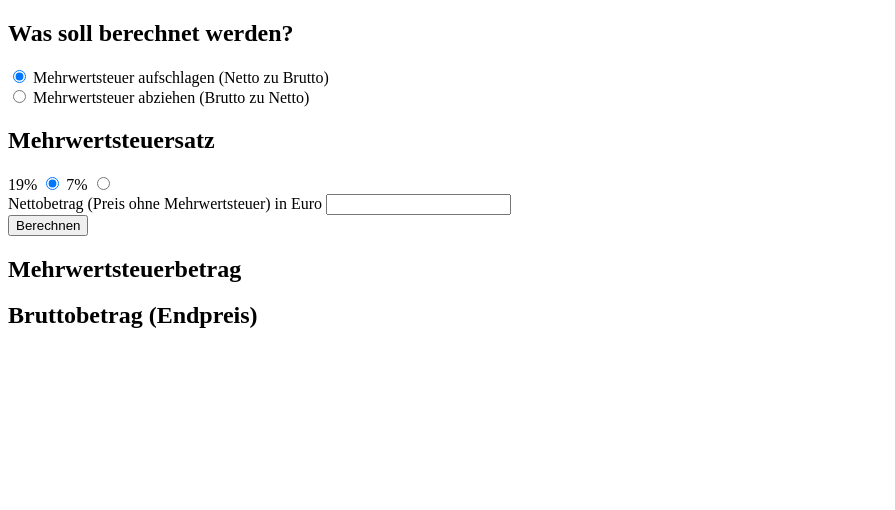
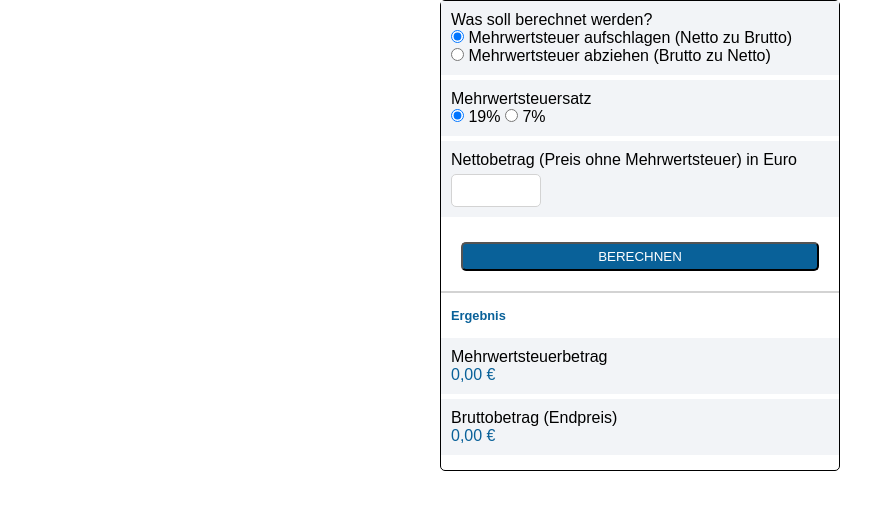
Before and after one commit to CodingFrank73/MwSt-Rechner, a plain HTML site: page index.html in a window 1280 px wide. Shown: the whole page, without its empty margins (0-895 px from the left). Drawn offline with nearby package versions, Linux system fonts and the light colour scheme; files that its build step writes are made by us from their sources.

Commit message:
first css draft

```diff
--- a/assets/sass/main.scss
+++ b/assets/sass/main.scss
@@ -0,0 +1,83 @@
+*{
+    padding: 0;
+    margin: 0;
+    box-sizing: border-box;
+}
+
+input::-webkit-outer-spin-button,
+input::-webkit-inner-spin-button {
+    -webkit-appearance: none;
+    margin: 0;
+}
+
+body{
+    font-family: sans-serif;
+    height: 100vh;
+}
+
+
+h2{
+    font-size: 1rem;
+    font-weight: 500;
+}
+
+h3{
+    font-size: .8rem;
+    padding: 15px 10px;
+}
+
+form{
+    width: 50vh;
+    margin: 0 auto;
+    border: 1px solid;
+    border-radius: 5px;
+    display: flex;
+    flex-direction: column;
+
+    & .proceeding, & .vat-Rate, & .input-Value, & .vat, & .output{
+        background-color: rgb(242, 244, 247);
+        margin-bottom: 5px;
+        padding: 10px;
+    }
+
+    & .input-Value{
+        display: flex;
+        flex-direction: column;
+
+        input{
+            width: 90px;
+            margin-top: 5px;
+            padding: 8px;
+            border: 1px solid lightgray;
+            border-radius: 5px;
+
+            &:focus{
+                outline: none;
+            }
+        }
+    }
+
+    & .execute{
+        padding: 5%;
+        border-bottom: 2px solid lightgray;
+    }
+
+    button{
+        width: 100%;
+        color:#fff;
+        background-color: rgb(9, 97,153);
+        padding: 5px 30px;
+        border-radius: 5px;
+
+
+
+    }
+
+    .color-blue{
+        color: rgb(9, 97,153);
+    }
+
+    .resultArea{
+        margin-bottom: 10px;
+    }
+}
--- a/index.html
+++ b/index.html
@@ -14,7 +14,7 @@
     <section>
         <form action="" onsubmit="return false">
 
-            <article>
+            <article class="proceeding">
                 <h2>Was soll berechnet werden?</h2>
                 <input type="radio" name="calcProceedings" id="calcBrutto" checked
                     onchange="changeHeadlines('Nettobetrag (Preis ohne Mehrwertsteuer)', 'Bruttobetrag (Endpreis)'), clearInAndOut()">
@@ -27,32 +27,37 @@
 
             </article>
 
-            <article>
+            <article class="vat-Rate">
                 <h2>Mehrwertsteuersatz</h2>
+                <input type="radio" name="vatRate" id="nineteen" checked onchange="clearInAndOut()">
                 <label for="vatRate">19%</label>
-                <input type="radio" name="vatRate" id="nineteen" checked onchange="clearInAndOut()">
+                <input type="radio" name="vatRate" id="seven" onchange="clearInAndOut()">
                 <label for="vatRate">7%</label>
-                <input type="radio" name="vatRate" id="seven" onchange="clearInAndOut()">
             </article>
 
-            <article>
+            <article class="input-Value">
                 <label for="inputValue" id="headline">Nettobetrag (Preis ohne Mehrwertsteuer) in Euro</label>
                 <input type="number" name="inputValue" id="inputValue" step="0.01">
             </article>
 
-            <article>
-                <button onclick="setCalcValues(document.getElementById('inputValue').value)">Berechnen</button>
+            <article class="execute">
+                <button onclick="setCalcValues(document.getElementById('inputValue').value)">BERECHNEN</button>
             </article>
 
-            <article class="vat">
-                <h2>Mehrwertsteuerbetrag</h2>
-                <div id="vatValue"></div>
+            <article class="resultArea">
+                <h3 class="color-blue">Ergebnis</h3>
+                <article class="vat">
+                    <h2>Mehrwertsteuerbetrag</h2>
+                    <div id="vatValue" class="color-blue">0,00 €</div>
+                </article>
+
+                <article class="output">
+                    <h2 id="outputText">Bruttobetrag (Endpreis)</h2>
+                    <div id="outputValue" class="color-blue">0,00 €</div>
+                </article>
+
             </article>
 
-            <article class="output">
-                <h2 id="outputText">Bruttobetrag (Endpreis)</h2>
-                <div id="outputValue"></div>
-            </article>
         </form>
 
     </section>
```
Also changed, not shown: assets/sass/main.css (added), 1 other file.
